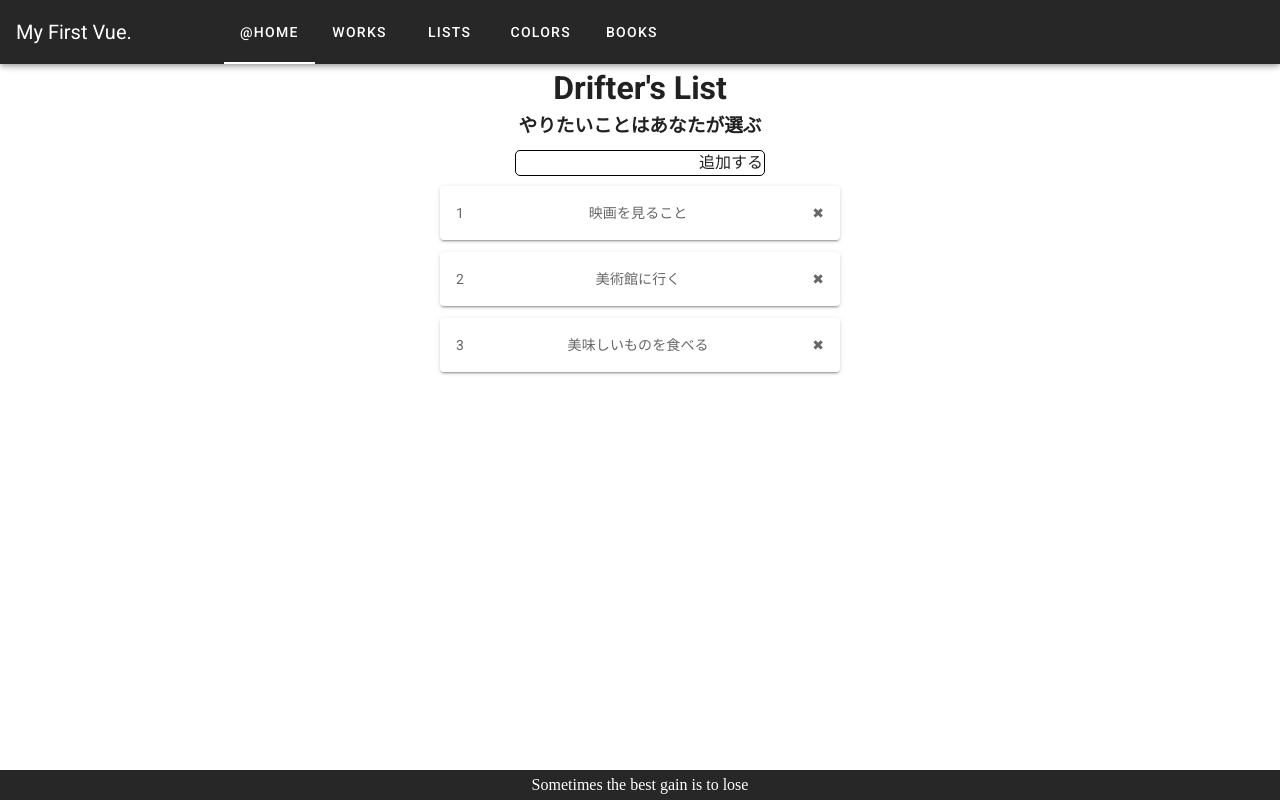
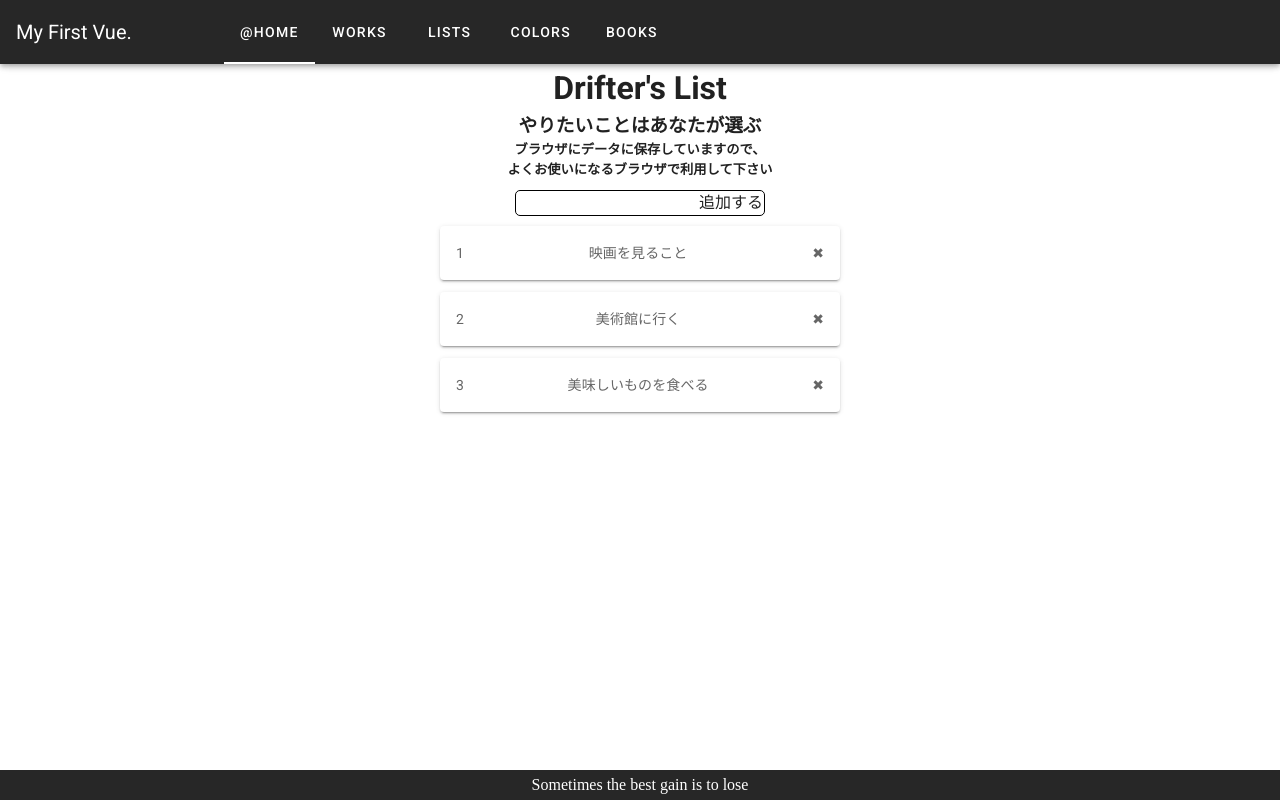
Before and after one commit to sh-kikuchi/my-first-vue, a Vue app: page /list in a window 1280 px wide. Built offline with nearby package versions, Linux system fonts and the light colour scheme.

Commit message:
make it better+

```diff
--- a/src/views/Color.vue
+++ b/src/views/Color.vue
@@ -1,7 +1,7 @@
 <template>
   <div id="color">
     <h1 class="page-title">Find your color</h1>
-    <h3 class="page-sub-title">あなただけのお気に入りの色を探してみましょう</h3>
+    <h3 class="page-sub-title">あなただけのお気に入りの色を</h3>
     <div :style="bindStyle" class="circle"></div>
     <div class="contents color-content">
       <div>
--- a/src/views/List.vue
+++ b/src/views/List.vue
@@ -2,6 +2,9 @@
   <div id="list">
     <h1 class="page-title">Drifter's List</h1>
     <h3 class="page-sub-title">やりたいことはあなたが選ぶ</h3>
+    <h5 class="text-center">
+      ブラウザにデータに保存していますので、<br />よくお使いになるブラウザで利用して下さい
+    </h5>
     <form class="list-form">
       <input type="post-input" v-model="card" />
       <button @click="addCard">追加する</button>
```
